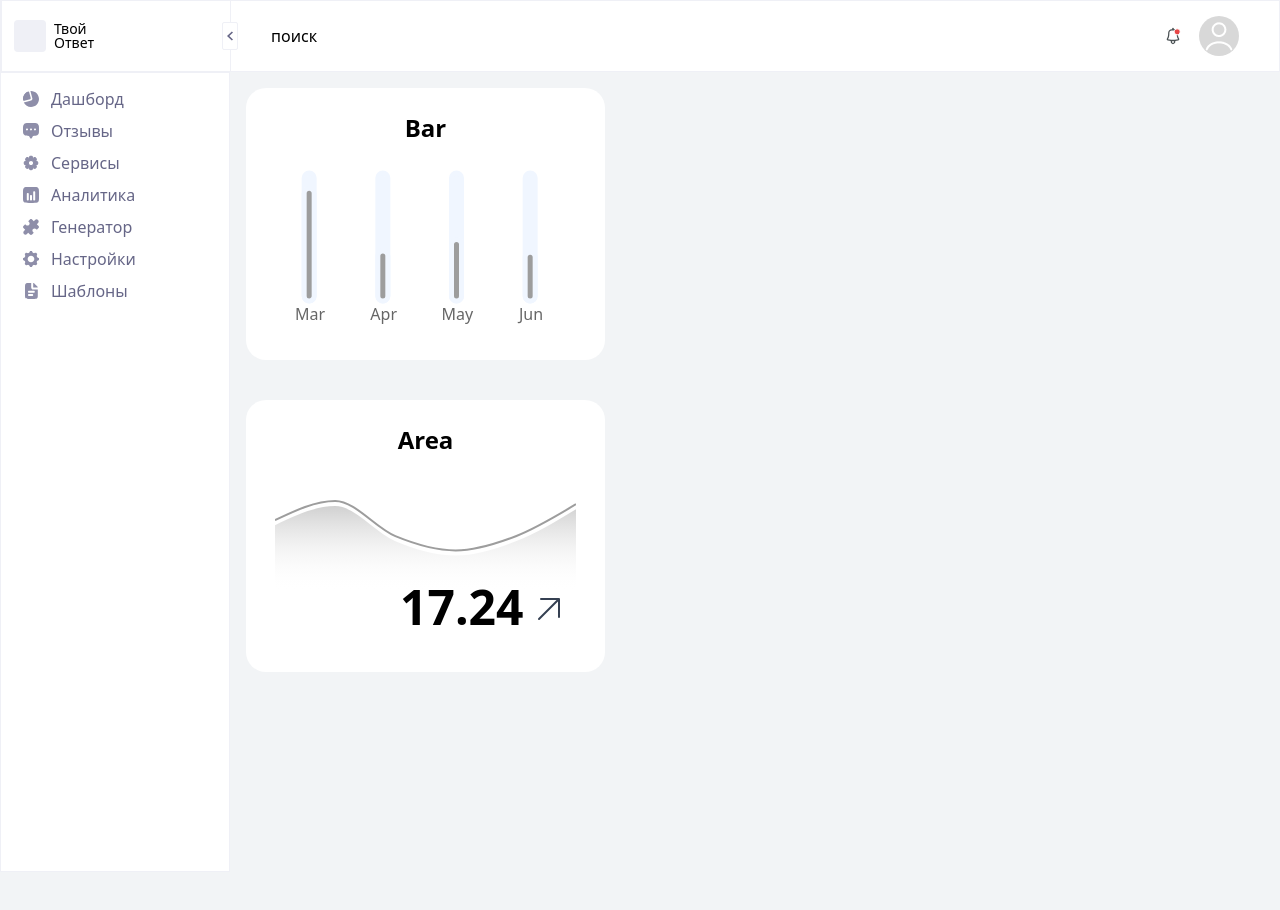
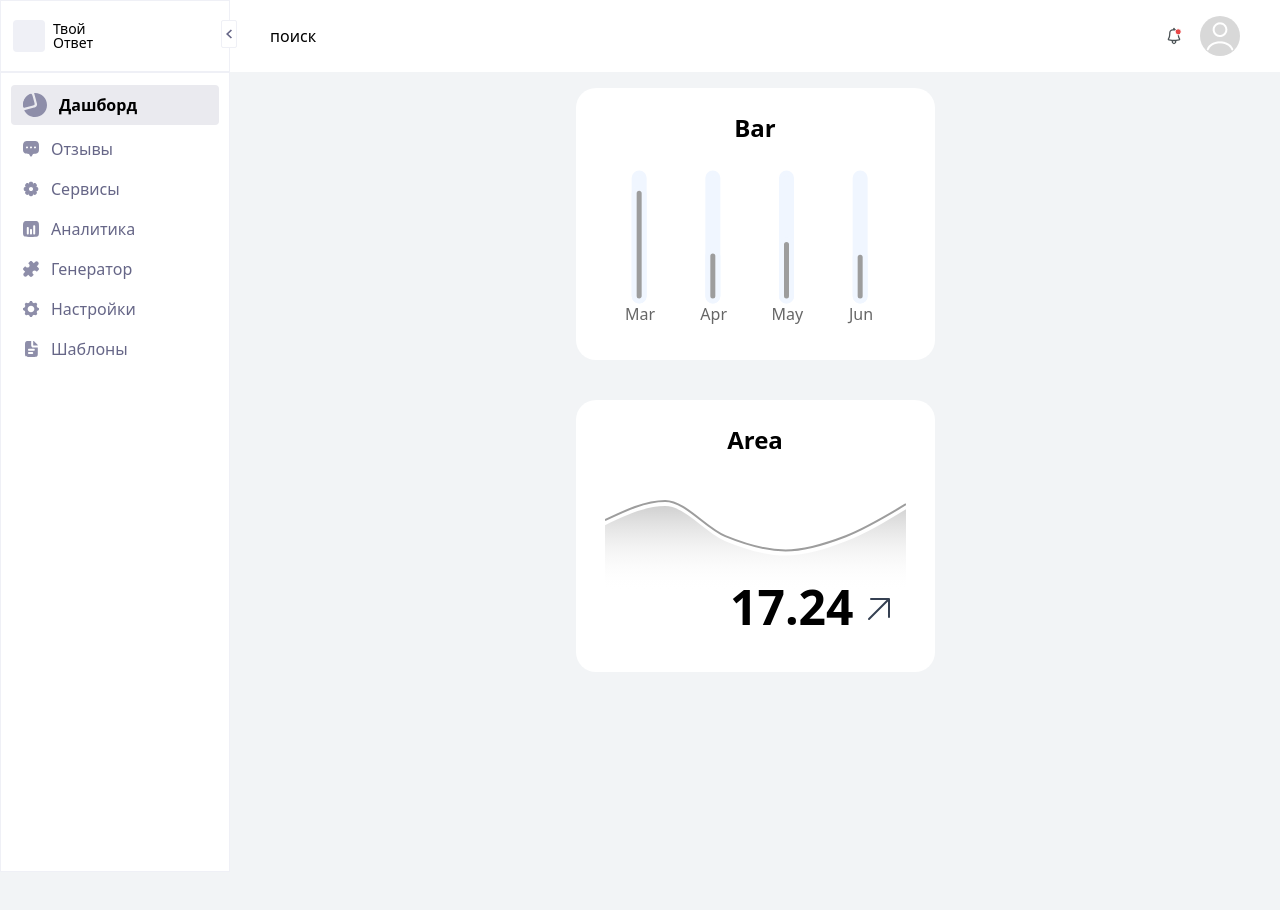
Before and after one commit to dmitry-586/tvoyotvet_frontend, a Next.js app: page / in a window 1280 px wide. Shown: the top 910 px of the page. Before the commit the page ends 872 px from the top, so only its background shows below. Built offline with nearby package versions, Linux system fonts and the light colour scheme.

Commit message:
second commit

```diff
--- a/package.json
+++ b/package.json
@@ -10,6 +10,7 @@
   },
   "dependencies": {
     "clsx": "^2.1.1",
+    "framer-motion": "^11.11.8",
     "next": "14.2.15",
     "react": "^18",
     "react-charts": "^3.0.0-beta.57",
--- a/src/app/globals.css
+++ b/src/app/globals.css
@@ -4,6 +4,7 @@
 
 body {
   background-color: #f2f4f6;
+  display: flex;
   overflow: hidden;
 }
 
--- a/src/app/layout.tsx
+++ b/src/app/layout.tsx
@@ -1,7 +1,9 @@
 import type { Metadata } from "next";
 import "./globals.css";
-import NavMenu from "@/components/NavMenu/NavMenu";
 import Header from "@/components/Header/Header";
+import { domAnimation, LazyMotion } from "framer-motion";
+import Image from "next/image";
+import Link from "next/link";
 
 export const metadata: Metadata = {
   title: "Create Next App",
@@ -15,13 +17,38 @@ export default function RootLayout({
 }>) {
   return (
     <html lang="ru">
-      <body>
-        <Header />
-        <div className="flex">
-          <NavMenu />
-          {children}
-        </div>
-      </body>
+      <LazyMotion features={domAnimation}>
+        <body>
+          <Header />
+          <div className="flex-1 flex-col">
+            <div className="flex bg-white h-[72px] justify-between items-center py-4 px-10 ">
+              <p>поиск</p>
+              <div className="flex items-center gap-4">
+                <Link href={"/"}>
+                  <Image
+                    src="/Header/Notification.svg"
+                    alt="Notification"
+                    width={20}
+                    height={20}
+                  />
+                </Link>
+                <Link
+                  href={"/"}
+                  className="w-10 h-10 flex justify-center items-center bg-[#D8D8D8] rounded-full"
+                >
+                  <Image
+                    src="/Header/User.png"
+                    alt="User"
+                    width={38}
+                    height={38}
+                  />
+                </Link>
+              </div>
+            </div>
+            {children}
+          </div>
+        </body>
+      </LazyMotion>
     </html>
   );
 }
--- a/src/components/Header/Header.tsx
+++ b/src/components/Header/Header.tsx
@@ -1,19 +1,51 @@
+"use client";
+
 import Image from "next/image";
-import Link from "next/link";
+import { m } from "framer-motion";
+import { useState } from "react";
+import NavMenu from "../NavMenu/NavMenu";
 
 const Header = () => {
+  const [isCollapsed, setIsCollapsed] = useState(false);
+
+  const toggleSidebar = () => {
+    setIsCollapsed(!isCollapsed);
+  };
+
   return (
-    <header className="w-full h-[72px] flex items-center border border-[#EFF0F6] bg-white">
-      <div className="relative w-[230px] h-[72px] flex items-center border border-[#EFF0F6] pl-3">
-        <div className="flex gap-2 items-center ">
+    <div className="flex">
+      <m.div
+        initial={{ width: 230 }}
+        animate={{ width: isCollapsed ? 63 : 230 }}
+        transition={{
+          duration: 0.2,
+          type: "spring",
+          stiffness: 200,
+          damping: 23,
+        }}
+      >
+        <div
+          className={`relative h-[72px] flex items-center border border-[#EFF0F6] pl-3 bg-white`}
+        >
+          <div className="flex">
+            <div className="flex gap-2 items-center">
               <span className="w-8 h-8 bg-[#EFF0F6] rounded-[4px]" />
-          <h1 className="leading-none text-sm">
+              <h1
+                className={`leading-none text-sm ${
+                  isCollapsed ? "hidden" : ""
+                }`}
+              >
                 Твой
                 <br />
                 Ответ
               </h1>
             </div>
-        <button className="w-4 h-7 border rounded-sm border-[#EFF0F6] flex justify-center items-center absolute right-[-8px] bg-white">
+            <button
+              onClick={toggleSidebar}
+              className={`w-4 h-7 border rounded-sm border-[#EFF0F6] flex justify-center items-center absolute right-[-8px] bg-white ${
+                isCollapsed ? "rotate-180" : ""
+              } duration-300`}
+            >
               <Image
                 src="/navMenu/arrowLeft.svg"
                 width={6}
@@ -22,26 +54,10 @@ const Header = () => {
               />
             </button>
           </div>
-      <div className="flex-1 flex justify-between items-center py-4 px-10 ">
-        <p>поиск</p>
-        <div className="flex items-center gap-4">
-          <Link href={"/"}>
-            <Image
-              src="/Header/Notification.svg"
-              alt="Notification"
-              width={20}
-              height={20}
-            />
-          </Link>
-          <Link
-            href={"/"}
-            className="w-10 h-10 flex justify-center items-center bg-[#D8D8D8] rounded-full"
-          >
-            <Image src="/Header/User.png" alt="User" width={38} height={38} />
-          </Link>
         </div>
+        <NavMenu isCollapsed={isCollapsed} />
+      </m.div>
     </div>
-    </header>
   );
 };
 
--- a/src/components/NavMenu/NavLink.tsx
+++ b/src/components/NavMenu/NavLink.tsx
@@ -1,26 +1,42 @@
 import Image from "next/image";
 import Link from "next/link";
+import { usePathname } from "next/navigation";
 
 interface NavLinkProps {
   src: string;
   href: string;
   title: string;
+  className: string;
+  isCollapsed: boolean;
+  linkStyles: string;
+  size: string;
 }
 
-const NavLink: React.FC<NavLinkProps> = ({ src, href, title }) => {
+const NavLink: React.FC<NavLinkProps> = ({
+  src,
+  href,
+  title,
+  className,
+  isCollapsed,
+  linkStyles,
+  size,
+}) => {
   return (
-    <div className="flex w-full px-3 py-2 items-center gap-[12px]">
+    <Link
+      href={href}
+      className={`flex w-full py-2 px-3 items-center gap-3 rounded cursor-pointer hover:bg-[#EAEAEF] ${className}`}
+    >
       <Image
         src={src}
         alt="LinkImage"
         width="0"
         height="0"
-        style={{ width: "16px", height: "16px" }}
+        style={{ width: size, height: size }}
       />
-      <Link href={href} className="text-[#666687]">
-        {title}
-      </Link>
-    </div>
+      {isCollapsed ? null : (
+        <p className={`text-[#666687] ${linkStyles}`}>{title}</p>
+      )}
+    </Link>
   );
 };
 
--- a/src/components/NavMenu/NavMenu.tsx
+++ b/src/components/NavMenu/NavMenu.tsx
@@ -1,20 +1,46 @@
 import React from "react";
 import NavLink from "./NavLink";
 import MenuData from "./menuData";
+import { color, m } from "framer-motion";
+import { usePathname } from "next/navigation";
 
-const NavMenu = () => {
+interface NavMenuProps {
+  isCollapsed: boolean;
+}
+
+const NavMenu: React.FC<NavMenuProps> = ({ isCollapsed }) => {
   const menu = MenuData();
+  const pathname = usePathname();
+
   return (
-    <nav className="w-[230px] h-screen border border-[#EFF0F6] bg-white flex flex-col pr-4 pl-[10px] py-[10px]">
+    <m.nav
+      initial={{ width: 230 }}
+      animate={{ width: isCollapsed ? 63 : 230 }}
+      transition={{
+        duration: 0.2,
+        type: "spring",
+        stiffness: 200,
+        damping: 23,
+      }}
+      className={`w-[230px] h-screen gap-2 border border-[#EFF0F6] bg-white flex flex-col py-3 px-[10px]`}
+    >
       {menu.map((item) => (
         <NavLink
+          className={`${isCollapsed ? "justify-center" : ""} ${
+            pathname == item.href ? "bg-[#EAEAEF]" : ""
+          }`}
+          linkStyles={`${
+            pathname == item.href ? "text-black font-semibold" : ""
+          }`}
           key={item.id}
           href={item.href}
           src={item.src}
           title={item.title}
+          isCollapsed={isCollapsed}
+          size={`${pathname == item.href ? "24px" : "16px"}`}
         />
       ))}
-    </nav>
+    </m.nav>
   );
 };
 
```
Also changed, not shown: 1 other file (tests, documents, lock files or other folders). Lines whose indentation alone changed are shown as unchanged.
